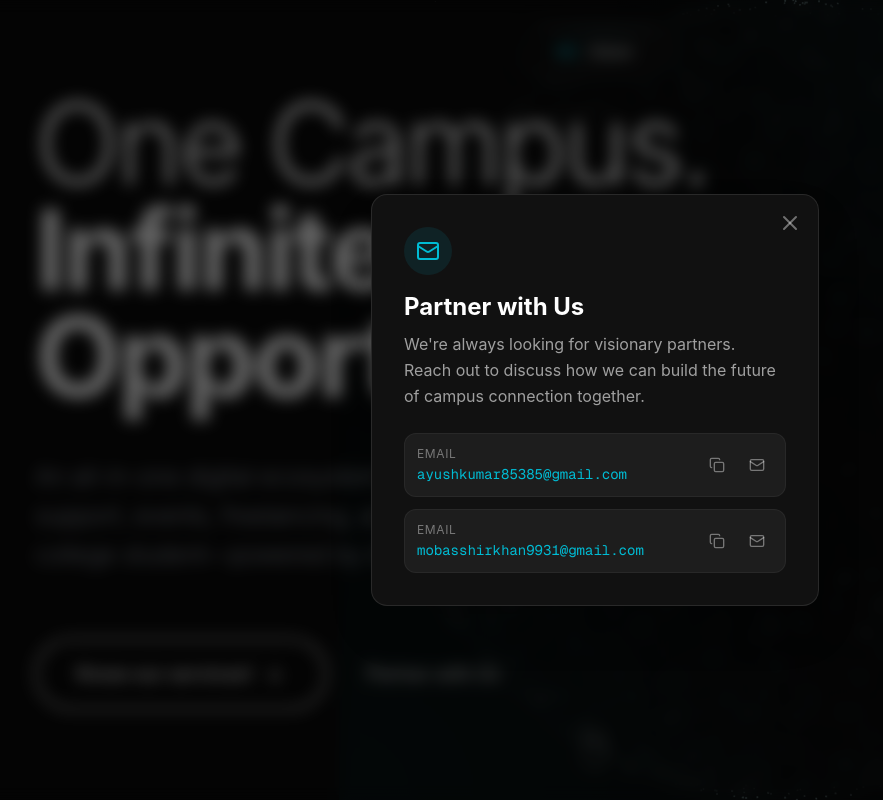
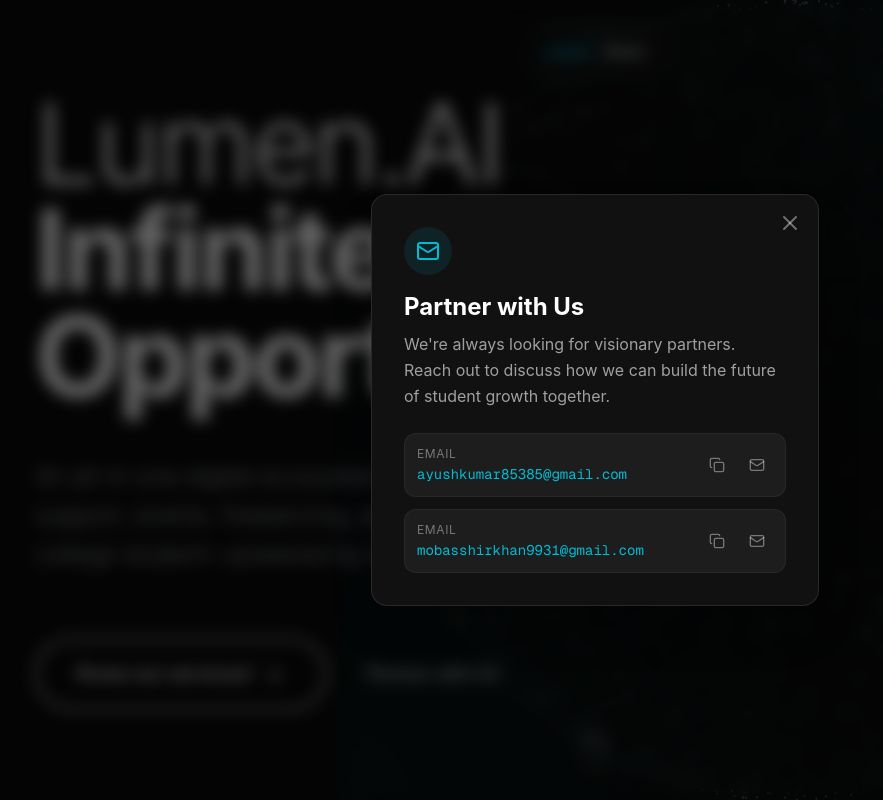
Before and after one commit to KlaerAI/klaerai, a Next.js app: page / in a window 1280 px wide. Both pictures are taken after a click on the button "Partner with Us". Shown: the top 800 px of the page, without its empty margins (45-928 px from the left). Built offline with nearby package versions, Linux system fonts and the light colour scheme.

Commit message:
changed the name

```diff
--- a/app/components/home/Hero.tsx
+++ b/app/components/home/Hero.tsx
@@ -68,7 +68,7 @@
         <div className="max-w-5xl">
           {/* Main Headline */}
           <h1 className="text-[3rem] sm:text-[4rem] md:text-[5.5rem] lg:text-[7rem] leading-[0.95] font-light tracking-[-0.03em] mb-8 md:mb-12">
-            <span className="block text-white">One Campus.</span>
+            <span className="block text-white">Lumen.AI</span>
             <span className="font-bold text-white">Infinite </span>
             <span className="font-bold text-white">Opportunities</span>
             <span className="text-[var(--accent-cyan)]">.</span>
@@ -167,7 +167,7 @@
           </h3>
           <p className="text-white/60 leading-relaxed">
             We're always looking for visionary partners. Reach out to discuss
-            how we can build the future of campus connection together.
+            how we can build the future of student growth together.
           </p>
         </div>
 
--- a/app/components/home/Problem.tsx
+++ b/app/components/home/Problem.tsx
@@ -46,7 +46,7 @@
               transition={{duration: 1, ease: REVEAL_EASE}}
               className="text-[2.5rem] md:text-[4rem] lg:text-[5rem] font-bold leading-tight tracking-tight pb-4"
             >
-              The Campus Experience <br className="hidden md:block" />
+              The Student Experience <br className="hidden md:block" />
               is <span className="text-[var(--accent-cyan)]">Fragmented</span>.
             </motion.h2>
           </div>
--- a/app/components/layout/Footer.tsx
+++ b/app/components/layout/Footer.tsx
@@ -64,7 +64,7 @@
           {/* Brand Column */}
           <div className="md:col-span-4 space-y-6">
             <h4 className="text-xl font-bold text-white tracking-tight">
-              Digital<span className="text-[var(--accent-cyan)]">Campus</span>
+              Lumen.<span className="text-[var(--accent-cyan)]">AI</span>
             </h4>
             <p className="text-[var(--gray-body)] leading-relaxed max-w-sm">
               Empowering the next generation of builders, creators, and leaders.
@@ -171,8 +171,8 @@
         {/* Bottom Bar */}
         <div className="flex flex-col md:flex-row items-center justify-between pt-8 border-t border-white/5 text-sm text-[var(--gray-body)]">
           <div className="flex items-center gap-2 mb-4 md:mb-0">
-            <span className="font-bold text-white">Digital</span>
-            <span className="text-[var(--accent-cyan)]">Campus</span>
+            <span className="font-bold text-white">Lumen.</span>
+            <span className="text-[var(--accent-cyan)]">AI</span>
             <span className="ml-4">© 2026 All rights reserved.</span>
           </div>
 
--- a/app/components/layout/Header.tsx
+++ b/app/components/layout/Header.tsx
@@ -166,7 +166,7 @@
                   }}
                   className="text-[var(--accent-cyan)] font-bold text-sm"
                 >
-                  DC
+                  Lumen
                 </a>
                 <AnimatePresence mode="wait">
                   <motion.span
@@ -197,7 +197,7 @@
                   }}
                   className="text-[var(--accent-cyan)] font-bold text-sm mr-4"
                 >
-                  DC
+                  Lumen
                 </a>
                 <div className="flex items-center gap-1">
                   {NAV_ITEMS.map((item, index) => {
@@ -242,7 +242,7 @@
       <header className="fixed top-4 left-4 right-4 z-50 md:hidden">
         <div className="flex items-center justify-between px-4 py-3 rounded-full bg-black/80 backdrop-blur-xl border border-white/10">
           <a href="#vision" className="flex items-center gap-2">
-            <span className="text-[var(--accent-cyan)] font-bold">DC</span>
+            <span className="text-[var(--accent-cyan)] font-bold">Lumen</span>
             <span className="text-white font-medium text-sm">
               {getActiveLabel()}
             </span>
--- a/app/layout.tsx
+++ b/app/layout.tsx
@@ -19,8 +19,9 @@
 });
 
 export const metadata: Metadata = {
-  title: "Digital Campus | The Future of Student Growth",
-  description: "A digital ecosystem democratizing access to learning, opportunity, and professional growth.",
+  title: "Lumen.AI | The Future of Student Growth",
+  description:
+    "A digital ecosystem democratizing access to learning, opportunity, and professional growth.",
 };
 
 export default function RootLayout({
```
Also changed, not shown: app/components/home/Services.tsx (+39 -31 lines).
